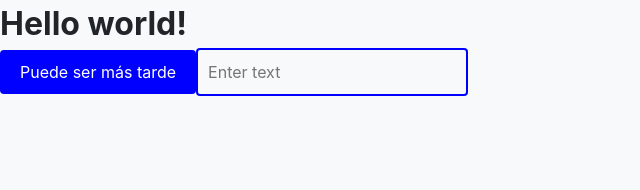
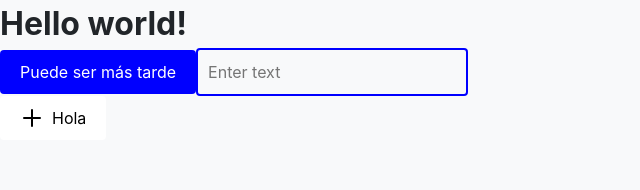
Before and after one commit to hsilv/TechnicalTest, a React (Vite) app in the folder frontend/: page / in a window 1280 px wide. Shown: the top 190 px of the page, without its empty margins (0-640 px from the left). Built offline with nearby package versions, Linux system fonts and the light colour scheme.

Commit message:
[feat/frontend]: Add customized classnames

```diff
--- a/frontend/src/App.tsx
+++ b/frontend/src/App.tsx
@@ -1,6 +1,8 @@
 import { Heading } from "@atoms/heading";
 import { Button } from "@atoms/button";
 import { Input } from "@atoms/input";
+import { IconizedButton } from "@molecules/IconizedButton";
+import { ReactComponent as PlusIcon } from "@assets/plus.svg";
 
 function App() {
   const handleClick = () => {
@@ -24,6 +26,7 @@ function App() {
         type="text"
         placeholder="Enter text"
       />
+      <IconizedButton icon={PlusIcon}>Hola</IconizedButton>
     </>
   );
 }
--- a/frontend/src/components/atoms/button/button.tsx
+++ b/frontend/src/components/atoms/button/button.tsx
@@ -1,4 +1,5 @@
 import React from "react";
+import classNames from "classnames";
 import { ButtonProps } from "./types";
 import styles from "./button.module.scss";
 
@@ -6,9 +7,17 @@ const Button: React.FC<ButtonProps> = ({
   variant,
   styleType,
   children,
+  className: customClassName,
   ...props
 }) => {
-  const className = `${styles.default} ${styles.button} ${styles[variant]} ${styles[styleType]}`;
+  const className = classNames(
+    styles.default,
+    styles.button,
+    styles[variant],
+    styles[styleType],
+    customClassName
+  );
+
   return (
     <button className={className} {...props}>
       {children}
--- a/frontend/src/components/atoms/button/types.tsx
+++ b/frontend/src/components/atoms/button/types.tsx
@@ -6,9 +6,10 @@ export type ButtonVariant =
   | "tertiary"
   | "danger"
   | "warning"
-  | "success";
+  | "success"
+  | "icon";
 
-export type ButtonStyle = "solid" | "outline" | "text";
+export type ButtonStyle = "solid" | "outline" | "text" | "icon";
 
 export interface ButtonProps
   extends React.ButtonHTMLAttributes<HTMLButtonElement> {
--- a/frontend/src/components/atoms/heading/heading.tsx
+++ b/frontend/src/components/atoms/heading/heading.tsx
@@ -1,9 +1,10 @@
 import React from "react";
+import classNames from "classnames";
 import { HeadingProps } from "./types";
 
-const Heading: React.FC<HeadingProps> = ({ level, children }) => {
+const Heading: React.FC<HeadingProps> = ({ level, children, className }) => {
   const Tag = level;
-  return <Tag>{children}</Tag>;
+  return <Tag className={classNames(className)}>{children}</Tag>;
 };
 
 export default Heading;
--- a/frontend/src/components/atoms/heading/types.tsx
+++ b/frontend/src/components/atoms/heading/types.tsx
@@ -3,4 +3,5 @@ export type HeadingLevel = "h1" | "h2" | "h3" | "h4" | "h5" | "h6";
 export interface HeadingProps {
   level: HeadingLevel;
   children: React.ReactNode;
+  className?: string;
 }
--- a/frontend/src/components/atoms/icon/icon.tsx
+++ b/frontend/src/components/atoms/icon/icon.tsx
@@ -1,4 +1,5 @@
 import React from "react";
+import classNames from "classnames";
 import { IconProps } from "./types";
 import styles from "./icon.module.scss";
 
@@ -6,11 +7,14 @@ const Icon: React.FC<IconProps> = ({
   svg: Svg,
   size = 24,
   color = "currentColor",
+  className: customClassName,
   ...props
 }) => {
+  const className = classNames(styles.icon, customClassName);
+
   return (
     <Svg
-      className={styles.icon}
+      className={className}
       width={size}
       height={size}
       fill={color}
--- a/frontend/src/components/atoms/input/input.tsx
+++ b/frontend/src/components/atoms/input/input.tsx
@@ -1,9 +1,20 @@
 import React from "react";
 import { InputProps } from "./types";
+import classNames from "classnames";
 import styles from "./input.module.scss";
 
-const Input: React.FC<InputProps> = ({ variant, styleType, ...props }) => {
-  const className = `${styles.default} ${styles[variant]} ${styles[styleType]}`;
+const Input: React.FC<InputProps> = ({
+  variant,
+  styleType,
+  className: customClassName,
+  ...props
+}) => {
+  const className = classNames(
+    styles.default,
+    styles[variant],
+    styles[styleType],
+    customClassName
+  );
   return <input className={className} {...props} />;
 };
 
--- a/frontend/src/components/atoms/input/types.tsx
+++ b/frontend/src/components/atoms/input/types.tsx
@@ -8,4 +8,5 @@ export interface InputProps
   extends React.InputHTMLAttributes<HTMLInputElement> {
   variant: InputVariant;
   styleType: InputStyle;
+  className?: string;
 }
--- a/frontend/src/components/molecules/IconizedButton/IconizedButton.module.scss
+++ b/frontend/src/components/molecules/IconizedButton/IconizedButton.module.scss
@@ -0,0 +1,8 @@
+.iconizedButton {
+  display: flex;
+  align-items: center;
+}
+
+.icon {
+  margin-right: 8px;
+}
--- a/frontend/src/components/molecules/IconizedButton/IconizedButton.tsx
+++ b/frontend/src/components/molecules/IconizedButton/IconizedButton.tsx
@@ -1,36 +1,24 @@
 import React from "react";
-import { Button, ButtonVariant, ButtonStyle } from "@atoms/button";
+import { Button } from "@atoms/button";
 import { Icon } from "@atoms/icon";
 import classNames from "classnames";
 import styles from "./IconizedButton.module.scss";
-
-interface IconizedButtonProps
-  extends React.ButtonHTMLAttributes<HTMLButtonElement> {
-  icon: React.FunctionComponent<React.SVGProps<SVGSVGElement>>;
-  iconSize?: number;
-  iconColor?: string;
-  iconStroke?: string;
-  variant: ButtonVariant;
-  styleType: ButtonStyle;
-  iconProps?: React.SVGProps<SVGSVGElement>; // Añadimos esta propiedad para pasar todas las propiedades del ícono
-}
+import { IconizedButtonProps } from "./types";
 
 const IconizedButton: React.FC<IconizedButtonProps> = ({
   icon,
   iconSize,
   iconColor,
   iconStroke,
-  variant,
-  styleType,
   children,
   className,
-  iconProps, // Desestructuramos iconProps
+  iconProps,
   ...props
 }) => {
   return (
     <Button
-      variant={variant}
-      styleType={styleType}
+      variant="icon"
+      styleType="icon"
       className={classNames(styles.iconizedButton, className)}
       {...props}
     >
--- a/frontend/src/components/molecules/IconizedButton/index.tsx
+++ b/frontend/src/components/molecules/IconizedButton/index.tsx
@@ -0,0 +1,2 @@
+export { default as IconizedButton } from "./IconizedButton";
+export type { IconizedButtonProps } from "./types";
```
Also changed, not shown: frontend/src/components/molecules/IconizedButton/types.tsx (+10 -0 lines).
